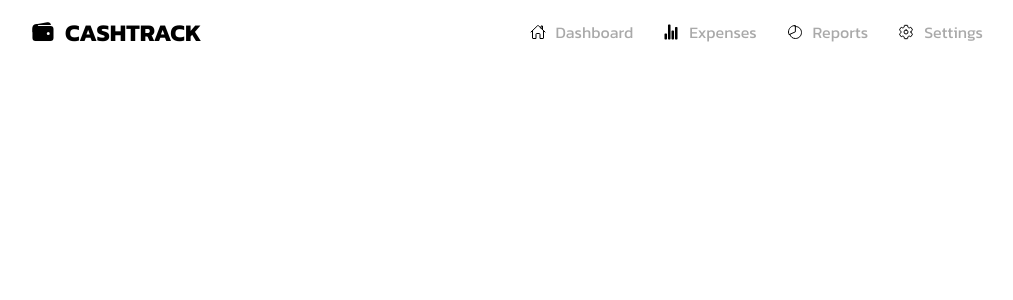
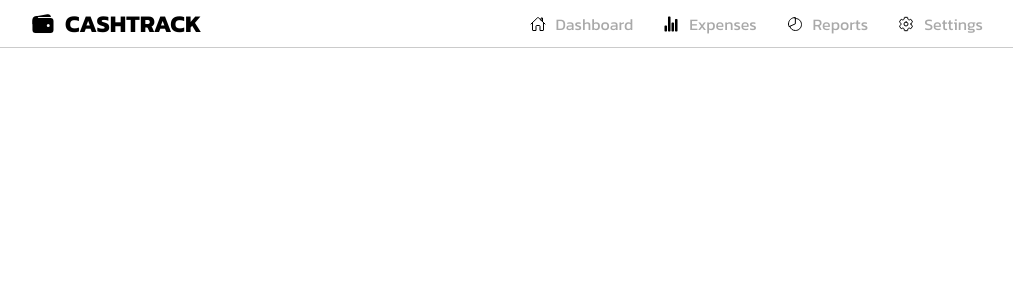
Before and after one commit to rokijaa/expense-tracker, a React (Vite) app: page / in a window 1280 px wide. Shown: the top 300 px of the page, without its empty margins (133-1146 px from the left). Built offline with nearby package versions, Linux system fonts and the light colour scheme.

Commit message:
nav tweaks

```diff
--- a/src/navbar.scss
+++ b/src/navbar.scss
@@ -31,7 +31,8 @@ a{
     display: flex;
     align-items: center;
     justify-content: space-around;
-    height: 8vh;
+    height: 6vh;
+    border-bottom: 1px solid rgb(203, 203, 203);
 }
 .nav__brand{
     display: flex;
```
